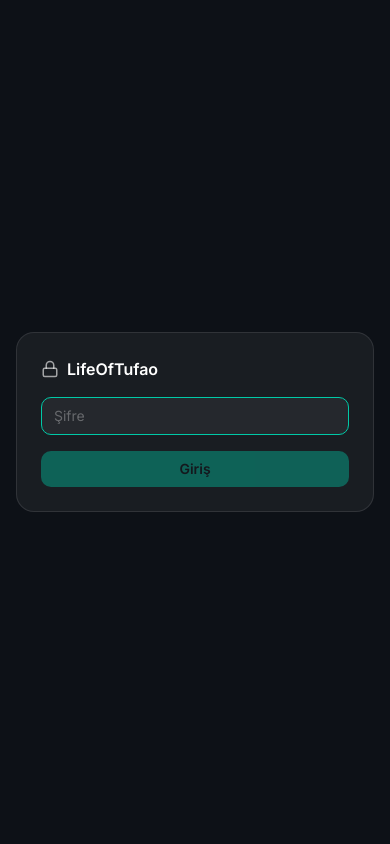
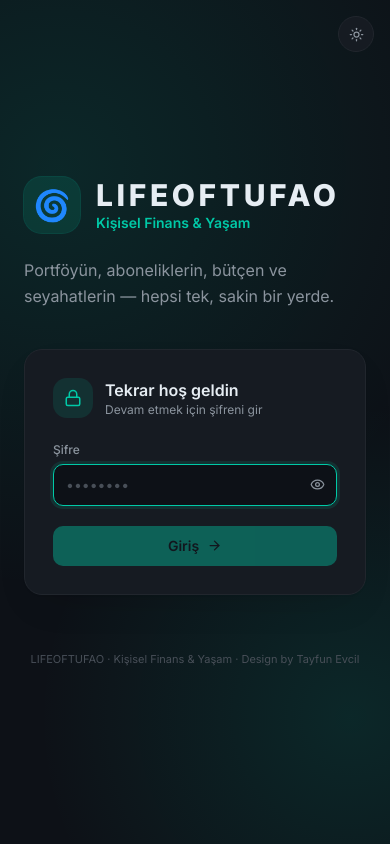
Before and after one commit to evciltayfun-hub/financeapp, a Next.js app: page /login in a window 390 px wide. Built offline with nearby package versions, Linux system fonts and the light colour scheme.

Commit message:
redesign the login screen: branded two-column welcome with password card
Theme-aware (light/dark toggle top-right), soft teal glow background,
show/hide password, collapses to one column on mobile. No private data is
shown before sign-in.

Co-Authored-By: Claude Opus 5 <noreply@anthropic.com>

```diff
--- a/src/app/login/page.tsx
+++ b/src/app/login/page.tsx
@@ -2,11 +2,22 @@
 
 import { useState } from "react";
 import { useRouter } from "next/navigation";
-import { Lock } from "lucide-react";
+import { useTheme } from "next-themes";
+import { Lock, Eye, EyeOff, ArrowRight, TrendingUp, LineChart, CreditCard, BarChart2, Globe, Sun, Moon } from "lucide-react";
+
+const SECTIONS = [
+  { label: "Portföy", icon: TrendingUp },
+  { label: "Takip", icon: LineChart },
+  { label: "Abonelikler", icon: CreditCard },
+  { label: "Gelir/Gider", icon: BarChart2 },
+  { label: "Seyahat", icon: Globe },
+];
 
 export default function LoginPage() {
   const router = useRouter();
+  const { resolvedTheme, setTheme } = useTheme();
   const [password, setPassword] = useState("");
+  const [show, setShow] = useState(false);
   const [error, setError] = useState<string | null>(null);
   const [loading, setLoading] = useState(false);
 
@@ -30,29 +41,106 @@ export default function LoginPage() {
   }
 
   return (
-    <div className="min-h-screen flex items-center justify-center bg-background p-4">
-      <form onSubmit={submit} className="w-full max-w-sm bg-white/5 border border-white/10 rounded-2xl p-6 space-y-4">
-        <div className="flex items-center gap-2 text-white">
-          <Lock size={18} className="text-white/60" />
-          <h1 className="font-semibold">LifeOfTufao</h1>
+    <div className="relative min-h-screen overflow-hidden bg-background">
+      <div
+        aria-hidden
+        className="pointer-events-none absolute inset-0"
+        style={{
+          background:
+            "radial-gradient(700px circle at 15% 20%, var(--teal-dim), transparent 60%), radial-gradient(520px circle at 90% 85%, var(--teal-dim), transparent 60%)",
+        }}
+      />
+
+      <button
+        type="button"
+        onClick={() => setTheme(resolvedTheme === "dark" ? "light" : "dark")}
+        title="Açık / koyu tema"
+        className="absolute right-4 top-4 z-10 flex h-9 w-9 items-center justify-center rounded-full border border-border bg-card text-muted-foreground transition-colors hover:text-teal"
+      >
+        <Sun size={15} className="hidden dark:block" />
+        <Moon size={15} className="block dark:hidden" />
+      </button>
+
+      <div className="relative mx-auto flex min-h-screen max-w-5xl flex-col justify-center px-6 py-12">
+        <div className="grid items-center gap-10 md:grid-cols-[1.15fr_1fr] md:gap-16">
+          <div>
+            <div className="flex items-center gap-4">
+              <span className="flex h-14 w-14 shrink-0 items-center justify-center rounded-2xl bg-teal-dim text-3xl ring-1 ring-teal/20">🌀</span>
+              <div>
+                <h1 className="text-3xl font-extrabold tracking-[0.12em] text-foreground md:text-4xl">LIFEOFTUFAO</h1>
+                <p className="text-sm font-semibold text-teal">Kişisel Finans & Yaşam</p>
               </div>
+            </div>
+            <p className="mt-6 max-w-md text-base leading-relaxed text-muted-foreground">
+              Portföyün, aboneliklerin, bütçen ve seyahatlerin — hepsi tek, sakin bir yerde.
+            </p>
+            <div className="mt-6 hidden flex-wrap gap-2 md:flex">
+              {SECTIONS.map(({ label, icon: Icon }) => (
+                <span
+                  key={label}
+                  className="flex items-center gap-1.5 rounded-full border border-border bg-card px-3 py-1.5 text-xs font-medium text-muted-foreground"
+                >
+                  <Icon size={13} className="text-teal" />
+                  {label}
+                </span>
+              ))}
+            </div>
+          </div>
+
+          <form
+            onSubmit={submit}
+            className="w-full rounded-2xl border border-border bg-card p-7 shadow-[0_1px_2px_rgba(0,0,0,0.04),0_16px_40px_-16px_rgba(0,0,0,0.18)]"
+          >
+            <div className="mb-6 flex items-center gap-3">
+              <span className="flex h-10 w-10 items-center justify-center rounded-xl bg-teal-dim text-teal">
+                <Lock size={18} />
+              </span>
+              <div>
+                <h2 className="font-semibold text-foreground">Tekrar hoş geldin</h2>
+                <p className="text-xs text-muted-foreground">Devam etmek için şifreni gir</p>
+              </div>
+            </div>
+
+            <label htmlFor="password" className="mb-1.5 block text-xs font-medium text-muted-foreground">
+              Şifre
+            </label>
+            <div className="relative">
               <input
-          type="password"
+                id="password"
+                type={show ? "text" : "password"}
                 autoFocus
-          placeholder="Şifre"
+                autoComplete="current-password"
+                placeholder="••••••••"
                 value={password}
                 onChange={(e) => setPassword(e.target.value)}
-          className="w-full bg-white/5 border border-white/15 rounded-lg px-3 py-2 text-sm text-white placeholder-white/30 focus:outline-none focus:border-primary transition-colors"
+                className="w-full rounded-lg border border-input bg-background px-3 py-2.5 pr-10 text-sm text-foreground placeholder:text-faint transition-colors focus:border-primary focus:outline-none focus:ring-3 focus:ring-teal-dim"
               />
-        {error && <p className="text-xs text-red-400">{error}</p>}
+              <button
+                type="button"
+                onClick={() => setShow((s) => !s)}
+                aria-label={show ? "Şifreyi gizle" : "Şifreyi göster"}
+                className="absolute inset-y-0 right-0 flex w-10 items-center justify-center text-muted-foreground transition-colors hover:text-teal"
+              >
+                {show ? <EyeOff size={15} /> : <Eye size={15} />}
+              </button>
+            </div>
+
+            {error && <p className="mt-2 text-xs text-destructive">{error}</p>}
+
             <button
               type="submit"
               disabled={!password || loading}
-          className="w-full px-4 py-2 text-sm bg-primary hover:bg-primary/90 disabled:opacity-40 text-primary-foreground font-semibold rounded-lg transition-colors"
+              className="mt-5 flex w-full items-center justify-center gap-2 rounded-lg bg-primary px-4 py-2.5 text-sm font-semibold text-primary-foreground transition-colors hover:bg-primary/90 disabled:opacity-40"
             >
-          {loading ? "..." : "Giriş"}
+              {loading ? "Giriş yapılıyor…" : <>Giriş <ArrowRight size={15} /></>}
             </button>
           </form>
         </div>
+
+        <p className="mt-14 text-center text-[11px] text-faint md:text-left">
+          LIFEOFTUFAO · Kişisel Finans & Yaşam · Design by Tayfun Evcil
+        </p>
+      </div>
+    </div>
   );
 }
```
Lines whose indentation alone changed are shown as unchanged.
